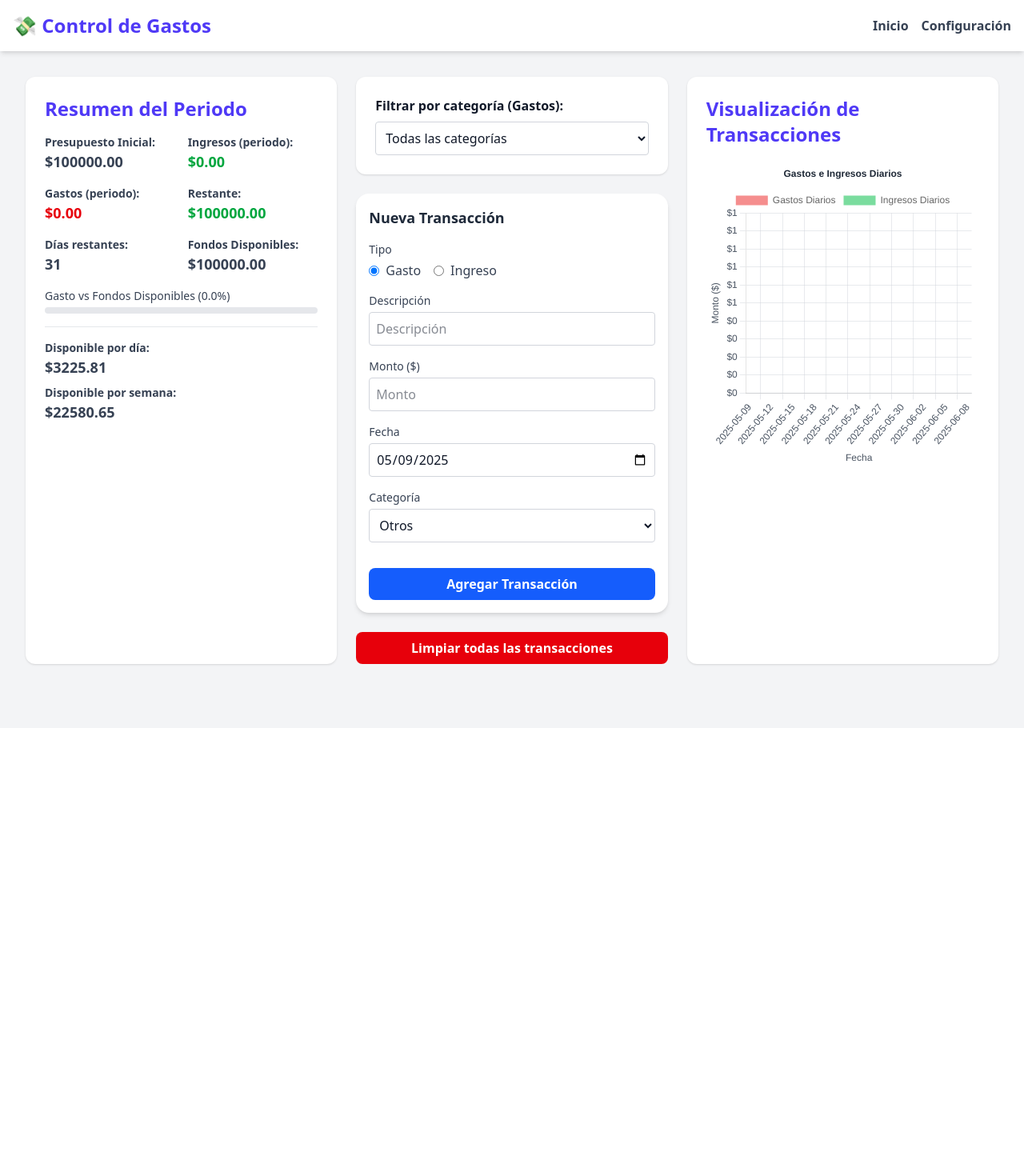
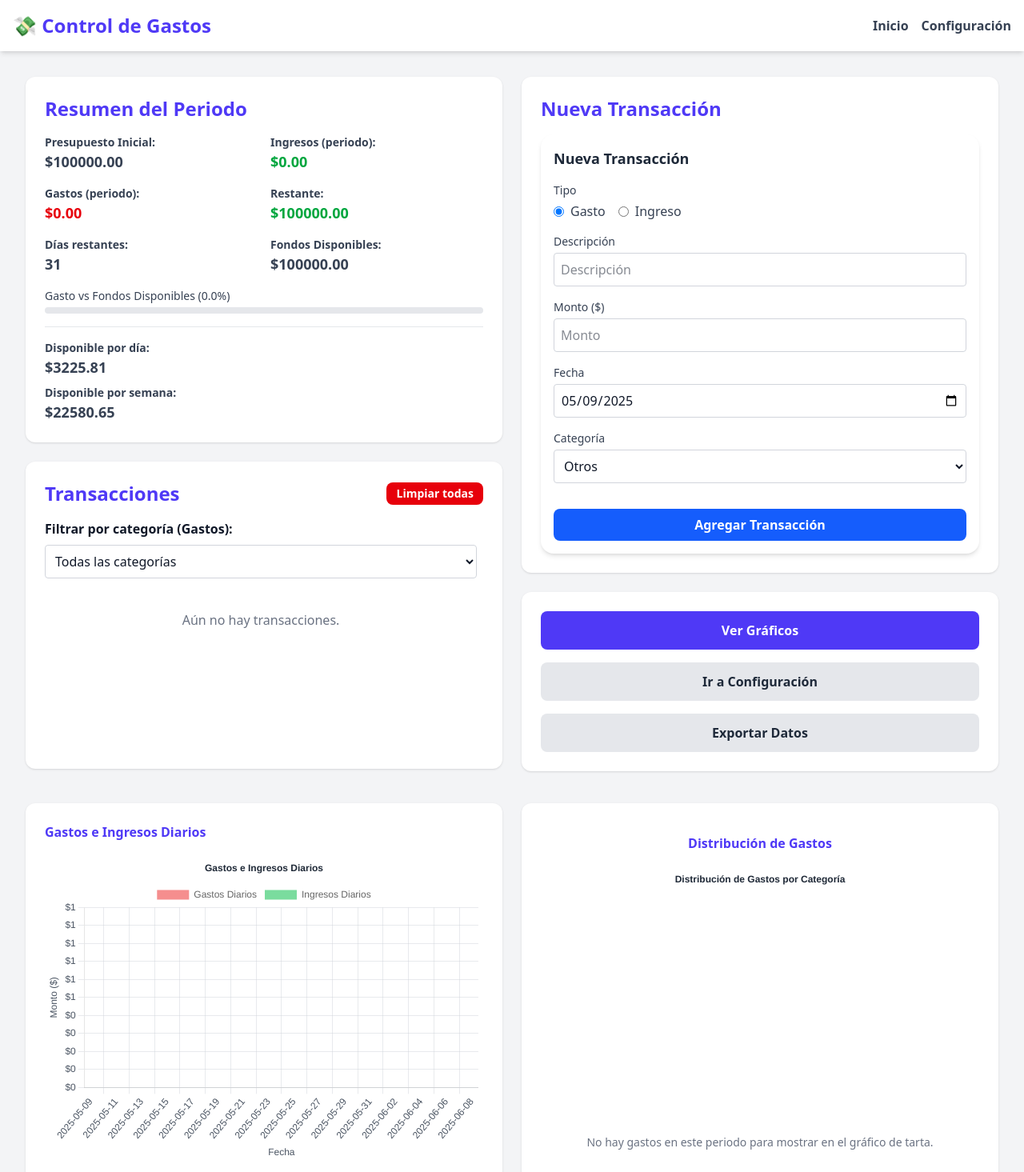
Before and after one commit to 8medios/control-gastos, a SvelteKit app: page / in a window 1280 px wide. Shown: the top 1465 px of the page at 80% size. Before the commit the page ends 910 px from the top, so only its background shows below. Built offline with nearby package versions, Linux system fonts and the light colour scheme.

Commit message:
Mejoras en el diseño y scroll interno

```diff
--- a/src/routes/+page.svelte
+++ b/src/routes/+page.svelte
@@ -1,4 +1,5 @@
 <script lang="ts">
+	// ... (código del script sin cambios) ...
 	import AddTransaction from "$lib/components/AddTransaction.svelte";
 	import TransactionItem from "$lib/components/TransactionItem.svelte";
 	import EditTransactionModal from "$lib/components/EditTransactionModal.svelte";
@@ -8,8 +9,9 @@
 	import { budget } from "$lib/config";
 
 	// Importar Chart.js directamente
-	import Chart from "chart.js/auto";
+	import Chart from "chart.js/auto"; // Importa Chart.js (usa 'auto' para registrar controladores básicos)
 	import { onMount, onDestroy } from "svelte"; // Importar hooks de ciclo de vida
+    import { browser } from '$app/environment'; // Importar 'browser' para verificar si estamos en el navegador
 
 	const handleAddTransaction = (e: CustomEvent<Transaction>) => {
 		/* ... sin cambios */
@@ -116,6 +118,7 @@
 		/* ... sin cambios */
 		editingExpense = null;
 	};
+
 
 	// Cálculos basados en el periodo de presupuesto (sin cambios)
 	$: totalGastos = $expenses.reduce((acc, item) => {
@@ -251,10 +254,9 @@
 			? "bg-yellow-500"
 			: "bg-red-500";
 
-	// ** DATOS Y OPCIONES PARA EL GRÁFICO (sin cambios) **
+	// ** DATOS Y OPCIONES PARA LOS GRÁFICOS (sin cambios en lógica de datos/opciones) **
 
 	// Store simple para detectar el modo oscuro desde el body class
-	import { browser } from "$app/environment";
 	import { readable } from "svelte/store";
 
 	const isDarkMode = readable(false, (set) => {
@@ -270,7 +272,7 @@
 		return () => observer.disconnect();
 	});
 
-	// Datos crudos y procesados
+	// --- Datos para el GRÁFICO DE BARRAS (Gastos/Ingresos Diarios) - sin cambios ---
 	$: periodStartDate = $budget.startDate;
 	$: periodEndDate = getPeriodEndDate(periodStartDate);
 	$: chartLabels = getDatesInRange(periodStartDate, periodEndDate);
@@ -289,7 +291,7 @@
 		},
 		{} as Record<string, { expense: number; income: number }>
 	);
-	$: chartDatasets = [
+	$: barChartDatasets = [
 		{
 			label: "Gastos Diarios",
 			backgroundColor: "rgba(239, 68, 68, 0.6)",
@@ -305,7 +307,7 @@
 			borderRadius: 4,
 		},
 	];
-	$: chartOptions = {
+	$: barChartOptions = {
 		responsive: true,
 		maintainAspectRatio: false,
 		plugins: {
@@ -366,44 +368,82 @@
 		},
 	};
 
-	// Lógica de Chart.js vanilla (sin cambios)
-	let canvasElement: HTMLCanvasElement;
-	let myChart: Chart | null = null;
+	// --- Datos para el GRÁFICO DE TARTA (Gastos por Categoría) - sin cambios ---
+	$: periodExpenses = $expenses.filter(t => t.type === 'expense' && t.date >= periodStartDate && t.date <= periodEndDate);
+	$: categoryTotals = periodExpenses.reduce((acc, transaction) => { /* ... */ const category = transaction.category || 'Otros'; if (!acc[category]) { acc[category] = 0; } acc[category] += transaction.amount; return acc; }, {} as Record<string, number>);
+	$: pieChartLabels = Object.keys(categoryTotals);
+	$: pieChartDataValues = Object.values(categoryTotals);
+	function generateColors(numColors: number): string[] { /* ... */ const colors = [ '#4F46E5', '#10B981', '#F59E0B', '#EF4444', '#3B82F6', '#A855F7', '#EC4899', '#6EE7B7', '#FCD34D', '#F87171', '#818CF8', '#C084FC', '#F472B6', '#A7F3D0', '#FDE68A' ]; const generated = []; for(let i = 0; i < numColors; i++){ generated.push(colors[i % colors.length]); } return generated; }
+	$: pieChartDatasets = [ { label: 'Gasto por Categoría', data: pieChartDataValues, backgroundColor: generateColors(pieChartLabels.length), borderColor: $isDarkMode ? '#1F2937' : '#FFFFFF', borderWidth: 1, } ];
+	$: pieChartOptions = { responsive: true, maintainAspectRatio: false, plugins: { title: { display: true, text: 'Distribución de Gastos por Categoría', color: $isDarkMode ? '#E5E7EB' : '#1F2937', }, legend: { display: true, position: 'top' as const, labels: { color: $isDarkMode ? '#D1D5DB' : '#4B5563', } }, tooltip: { backgroundColor: $isDarkMode ? 'rgba(229, 231, 235, 0.9)' : 'rgba(31, 41, 55, 0.9)', titleColor: $isDarkMode ? '#1F2937' : '#E5E7EB', bodyColor: $isDarkMode ? '#1F2937' : '#E5E7EB', borderColor: $isDarkMode ? '#4B5563' : '#D1D5DB', borderWidth: 1, cornerRadius: 4, callbacks: { label: function(context: any) { const label = context.label || ''; const value = context.raw || 0; const total = context.chart.data.datasets[0].data.reduce((sum: number, val: number) => sum + val, 0); const percentage = total > 0 ? ((value / total) * 100).toFixed(1) : 0; return `${label}: $${value.toFixed(2)} (${percentage}%)`; } } } } };
+
+
+	// ** Lógica de Chart.js vanilla (Adaptada para 2 gráficos) - sin cambios **
+	let barCanvasElement: HTMLCanvasElement; // Canvas para el gráfico de barras
+	let pieCanvasElement: HTMLCanvasElement; // Canvas para el gráfico de tarta
+
+	let myBarChart: Chart | null = null; // Instancia del gráfico de barras
+	let myPieChart: Chart | null = null; // Instancia del gráfico de tarta
+
 
 	onMount(() => {
-		const ctx = canvasElement.getContext("2d");
-		if (!ctx) {
-			console.error("Could not get canvas context");
-			return;
-		}
-		myChart = new Chart(ctx, {
-			type: "bar",
-			data: {
-				labels: chartLabels,
-				datasets: chartDatasets,
-			},
-			options: chartOptions,
-		});
+		if (!browser) return; // Asegurarse de estar en el navegador
+
+		// Crear GRÁFICO DE BARRAS
+		const barCtx = barCanvasElement.getContext("2d");
+		if (!barCtx) { console.error("Could not get bar canvas context"); return; }
+		myBarChart = new Chart(barCtx, { type: "bar", data: { labels: chartLabels, datasets: barChartDatasets, }, options: barChartOptions, });
+
+		// Crear GRÁFICO DE TARTA
+		const pieCtx = pieCanvasElement.getContext("2d");
+		if (!pieCtx) { console.error("Could not get pie canvas context"); return; }
+		myPieChart = new Chart(pieCtx, { type: "pie", data: { labels: pieChartLabels, datasets: pieChartDatasets }, options: pieChartOptions, });
 	});
 
 	onDestroy(() => {
-		myChart?.destroy();
+		if (browser) { // Asegurarse de estar en el navegador antes de destruir
+			myBarChart?.destroy(); // Destruir ambos gráficos
+			myPieChart?.destroy();
+		}
 	});
 
+	// Bloque reactivo: Se ejecuta cuando los datos o opciones de CUALQUIER gráfico cambian
 	$: {
-		if (myChart) {
-			myChart.data.labels = chartLabels;
-			myChart.data.datasets = chartDatasets;
-			myChart.options = chartOptions;
-			myChart.update();
+		if (browser && myBarChart) { // Asegurarse de estar en el navegador y el gráfico existe
+			myBarChart.data.labels = chartLabels; // Labels compartidos por ahora
+			myBarChart.data.datasets = barChartDatasets;
+			myBarChart.options = barChartOptions;
+			myBarChart.update();
+		}
+
+		if (browser && myPieChart) { // Asegurarse de estar en el navegador y el gráfico existe
+			myPieChart.data.labels = pieChartLabels;
+			myPieChart.data.datasets = pieChartDatasets;
+			myPieChart.options = pieChartOptions;
+			myPieChart.update();
 		}
 	}
+
+	// ** Lógica del botón "Ver Gráfico" **
+	const scrollToCharts = () => {
+		if (browser) { // Asegurarse de estar en el navegador
+			const chartsSection = document.getElementById('charts-section');
+			if (chartsSection) {
+				chartsSection.scrollIntoView({ behavior: 'smooth' }); // Scroll suave
+			}
+		}
+	};
+
 </script>
 
-<main class="p-4 flex flex-col gap-6 mx-auto w-full lg:max-w-screen-xl xl:max-w-screen-2xl">
-	<section class="grid grid-cols-1 md:grid-cols-2 lg:grid-cols-3 gap-6">
+<main class="p-4 flex flex-col gap-4 mx-auto w-full lg:max-w-screen-xl xl:max-w-screen-2xl">
+
+	<section class="flex flex-col md:flex-row gap-6">
+
+		<div class="w-full md:w-1/2 flex flex-col gap-6">
+
 			<section
-			class="bg-white dark:bg-gray-800 shadow rounded-xl p-6 w-full space-y-4 col-span-1"
+				class="bg-white dark:bg-gray-800 shadow rounded-xl p-6 space-y-4"
 			>
 				<h2 class="text-2xl font-bold text-indigo-600 dark:text-indigo-400 mb-4">
 					Resumen del Periodo
@@ -470,11 +510,16 @@
 				</div>
 			</section>
 
-		<section
-			class="w-full flex flex-col gap-6 col-span-1"
+			<section class="bg-white dark:bg-gray-800 shadow rounded-xl p-6 w-full space-y-4 flex flex-col h-96 overflow-hidden"> <div class="flex justify-between items-center">
+					<h2 class="text-2xl font-bold text-indigo-600 dark:text-indigo-400">Transacciones</h2>
+					<button
+						on:click={handleRequestClearAll}
+						class="bg-red-600 hover:bg-red-700 text-white py-1 px-3 rounded-lg font-semibold text-sm transition"
 					>
-			<div class="bg-white dark:bg-gray-800 shadow rounded-xl p-6 space-y-2">
-				<label for="categoria" class="font-semibold block"
+						Limpiar todas
+					</button>
+				</div>
+                <div class="space-y-2 flex-grow overflow-y-auto pr-2 custom-scrollbar"> <label for="categoria" class="font-semibold block"
 						>Filtrar por categoría (Gastos):</label
 					>
 					<select
@@ -490,60 +535,7 @@
 						<option value="Educación">Educación</option>
 						<option value="Otros">Otros</option>
 					</select>
-			</div>
-			<AddTransaction
-				on:add={handleAddTransaction}
-				class="w-full"
-			/>
-			<button
-				on:click={handleRequestClearAll}
-				class="bg-red-600 hover:bg-red-700 text-white py-2 px-4 rounded-lg font-semibold transition w-full"
-			>
-				Limpiar todas las transacciones
-			</button>
-		</section>
-
-		<section
-			class="bg-white dark:bg-gray-800 shadow rounded-xl p-6 w-full space-y-4 col-span-1"
-		>
-			<h2 class="text-2xl font-bold text-indigo-600 dark:text-indigo-400">
-				Visualización de Transacciones
-			</h2>
-			<div class="relative h-96 w-full">
-				<canvas bind:this={canvasElement}></canvas>
-			</div>
-		</section>
-	</section>
-	{#if editingExpense}
-		<EditTransactionModal
-			transaction={editingExpense}
-			{categories}
-			on:save={handleModalSave}
-			on:cancel={handleModalCancel}
-		/>
-	{/if}
-	{#if isConfirmDeleteOpen}
-		<ConfirmModal
-			title="Confirmar Eliminación"
-			message={confirmDeleteMessage}
-			on:confirm={handleConfirmDelete}
-			on:cancel={handleCancelDelete}
-		/>
-	{/if}
-	{#if isConfirmClearAllOpen}
-		<ConfirmModal
-			title="Confirmar Limpiar Todo"
-			message={confirmClearAllMessage}
-			confirmButtonText="Sí, Eliminar Todo"
-			confirmButtonClass="bg-red-600 hover:bg-red-700 text-white"
-			cancelButtonText="No, Cancelar"
-			cancelButtonClass="bg-gray-300 hover:bg-gray-400 text-gray-800"
-			on:confirm={handleConfirmClearAll}
-			on:cancel={handleCancelClearAll}
-		/>
-	{/if}
-
-	<ul class="w-full space-y-2 mt-6">
+                    <ul class="w-full space-y-2">
                         {#each gastosFiltrados as transaction (transaction.id)}
                             <TransactionItem
                                 {transaction}
@@ -551,5 +543,137 @@
                                 on:edit={handleStartEditing}
                             />
                         {/each}
+                         {#if $expenses.length === 0}
+                             <p class="text-center text-gray-500 dark:text-gray-400 py-8">Aún no hay transacciones.</p>
+                        {/if}
                     </ul>
+                </div>
+			</section>
+		</div>
+
+		<div class="w-full md:w-1/2 flex flex-col gap-6">
+
+			<section class="bg-white dark:bg-gray-800 shadow rounded-xl p-6 space-y-2">
+				 <h2 class="text-2xl font-bold text-indigo-600 dark:text-indigo-400 mb-4">
+                    Nueva Transacción
+                 </h2>
+				<AddTransaction on:add={handleAddTransaction} class="w-full" />
+			</section>
+
+			<section class="bg-white dark:bg-gray-800 shadow rounded-xl p-6 flex flex-col gap-4">
+                <button
+                    on:click={scrollToCharts}
+                    class="w-full bg-indigo-600 hover:bg-indigo-700 text-white py-3 px-4 rounded-lg font-semibold transition"
+                > Ver Gráficos
+                </button>
+                <a
+                    href="/configuracion"
+                    class="block text-center w-full bg-gray-200 hover:bg-gray-300 text-gray-800 py-3 px-4 rounded-lg font-semibold transition dark:bg-gray-700 dark:hover:bg-gray-600 dark:text-white"
+                > Ir a Configuración
+                </a>
+                 <button
+                    on:click={() => alert('Funcionalidad de exportar pendiente')}
+                    class="w-full bg-gray-200 hover:bg-gray-300 text-gray-800 py-3 px-4 rounded-lg font-semibold transition dark:bg-gray-700 dark:hover:bg-gray-600 dark:text-white"
+                 > Exportar Datos
+                 </button>
+             </section>
+
+		</div>
+
+	</section>
+
+	<section id="charts-section" class="flex flex-col md:flex-row gap-6 mt-6">
+
+		<section
+			class="bg-white dark:bg-gray-800 shadow rounded-xl p-6 w-full md:w-1/2 space-y-4"
+		>
+			<h2 class="2xl font-bold text-indigo-600 dark:text-indigo-400">
+				Gastos e Ingresos Diarios
+			</h2>
+			<div class="relative h-96 w-full">
+				<canvas bind:this={barCanvasElement}></canvas>
+			</div>
+		</section>
+
+		<section
+			class="bg-white dark:bg-gray-800 shadow rounded-xl p-6 w-full md:w-1/2 space-y-4 flex flex-col items-center justify-center"
+		>
+			<h2 class="2xl font-bold text-indigo-600 dark:text-indigo-400">
+				Distribución de Gastos
+			</h2>
+			<div class="relative h-72 w-72 md:h-80 md:w-80">
+				<canvas bind:this={pieCanvasElement}></canvas>
+			</div>
+			{#if pieChartDataValues.length === 0 && periodExpenses.length > 0}
+				<p class="text-center text-gray-500 dark:text-gray-400 text-sm">No hay gastos con categoría en este periodo para mostrar en el gráfico de tarta.</p>
+		   {/if}
+			{#if periodExpenses.length === 0}
+				 <p class="text-center text-gray-500 dark:text-gray-400 text-sm">No hay gastos en este periodo para mostrar en el gráfico de tarta.</p>
+			{/if}
+		</section>
+
+	</section>
+
+	{#if editingExpense} <EditTransactionModal transaction={editingExpense} {categories} on:save={handleModalSave} on:cancel={handleModalCancel} /> {/if} {#if isConfirmDeleteOpen} <ConfirmModal title="Confirmar Eliminación" message={confirmDeleteMessage} on:confirm={handleConfirmDelete} on:cancel={handleCancelDelete} /> {/if}
+	{#if isConfirmClearAllOpen} <ConfirmModal title="Confirmar Limpiar Todo" message={confirmClearAllMessage} confirmButtonText="Sí, Eliminar Todo" confirmButtonClass="bg-red-600 hover:bg-red-700 text-white" cancelButtonText="No, Cancelar" cancelButtonClass="bg-gray-300 hover:bg-gray-400 text-gray-800" on:confirm={handleConfirmClearAll} on:cancel={handleCancelClearAll} /> {/if}
+
 </main>
+
+<style>
+	/* Estilos para Webkit (Chrome, Safari, Edge) */
+	.custom-scrollbar::-webkit-scrollbar {
+		width: 8px; /* Ancho de la barra */
+	}
+
+	.custom-scrollbar::-webkit-scrollbar-track {
+		background: transparent; /* Fondo transparente del riel */
+        border-radius: 10px;
+	}
+
+    /* Estilos para el pulgar (modo claro) */
+	.custom-scrollbar::-webkit-scrollbar-thumb {
+		background-color: rgba(0, 0, 0, 0.2); /* Color del pulgar (semitransparente oscuro) */
+		border-radius: 10px; /* Bordes redondeados del pulgar */
+        border: 2px solid transparent; /* Borde transparente para hacer el pulgar más delgado visualmente */
+        background-clip: content-box; /* Asegura que el borde no afecte el tamaño del fondo */
+	}
+
+	/* Estilos para el pulgar al pasar el ratón (modo claro) */
+	.custom-scrollbar::-webkit-scrollbar-thumb:hover {
+		background-color: rgba(0, 0, 0, 0.3); /* Pulgar un poco más visible al pasar el ratón */
+	}
+
+    /* Estilos para el pulgar en modo oscuro usando :global() */
+    :global(.dark) .custom-scrollbar::-webkit-scrollbar-thumb {
+        background-color: rgba(255, 255, 255, 0.3); /* Pulgar semitransparente claro en modo oscuro */
+         border-color: transparent; /* Mantener borde transparente */
+    }
+     :global(.dark) .custom-scrollbar::-webkit-scrollbar-thumb:hover {
+        background-color: rgba(255, 255, 255, 0.5); /* Pulgar más visible en modo oscuro al pasar el ratón */
+         border-color: transparent; /* Mantener borde transparente */
+    }
+
+
+	/* Estilos básicos para Firefox */
+    /* Nota: Firefox styling is limited compared to Webkit */
+	.custom-scrollbar {
+		scrollbar-width: thin; /* "auto" o "thin" */
+		scrollbar-color: rgba(0, 0, 0, 0.2) transparent; /* color del pulgar y color del track (transparente) */
+	}
+
+    /* Estilos básicos para Firefox en modo oscuro usando :global() */
+     :global(.dark) .custom-scrollbar {
+        scrollbar-color: rgba(255, 255, 255, 0.3) transparent; /* color del pulgar y color del track (transparente) en modo oscuro */
+     }
+
+	/* Esconder la barra de scroll en IE y Edge anterior */
+	.custom-scrollbar {
+	  -ms-overflow-style: none;
+	}
+
+	/* Esconder la barra de scroll en navegadores Webkit pero mantener la funcionalidad */
+	/* .custom-scrollbar::-webkit-scrollbar {
+	  display: none;
+	} */ /* Descomentar si quieres ocultar la barra pero mantener scroll */
+
+</style>
```
Lines whose indentation alone changed are shown as unchanged.
